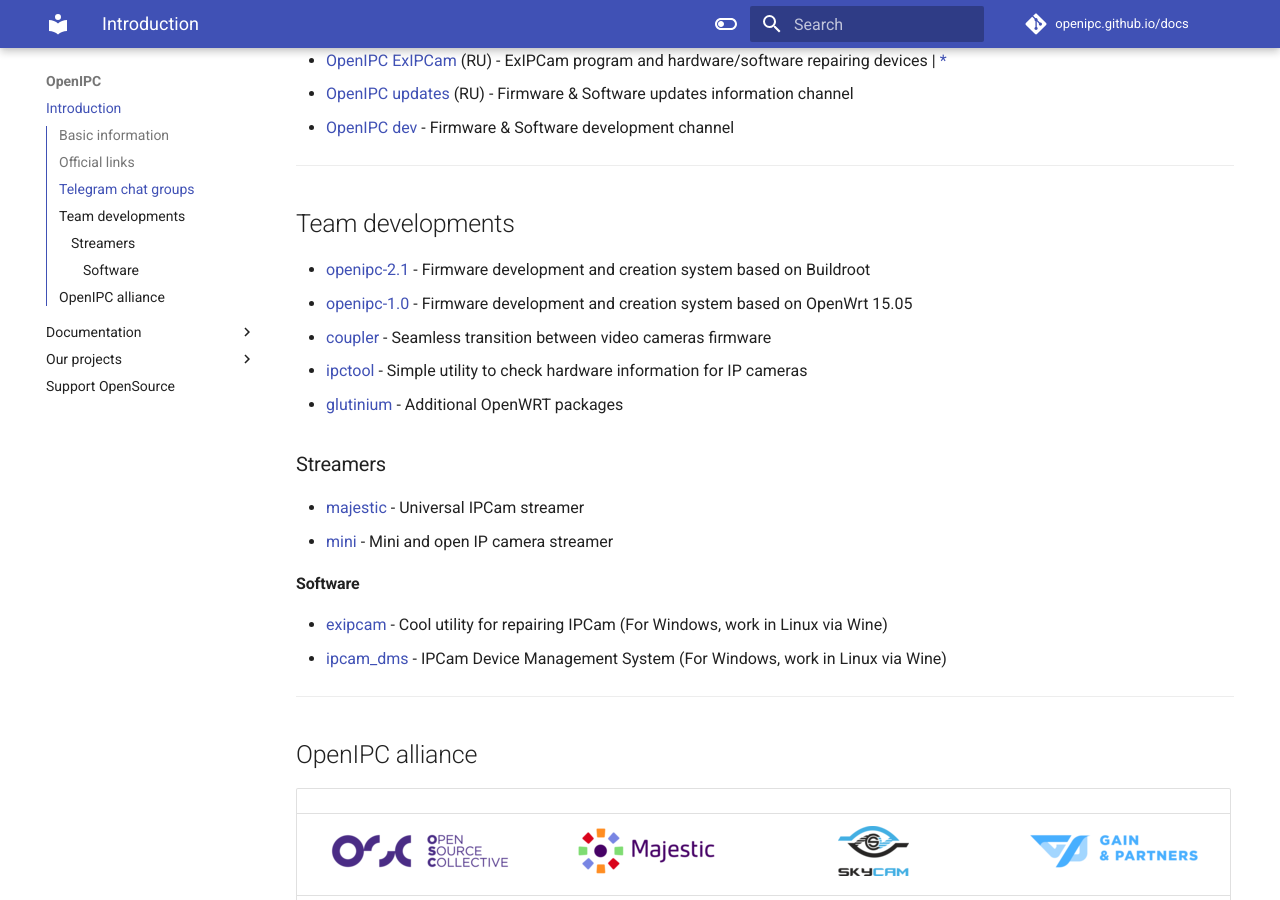
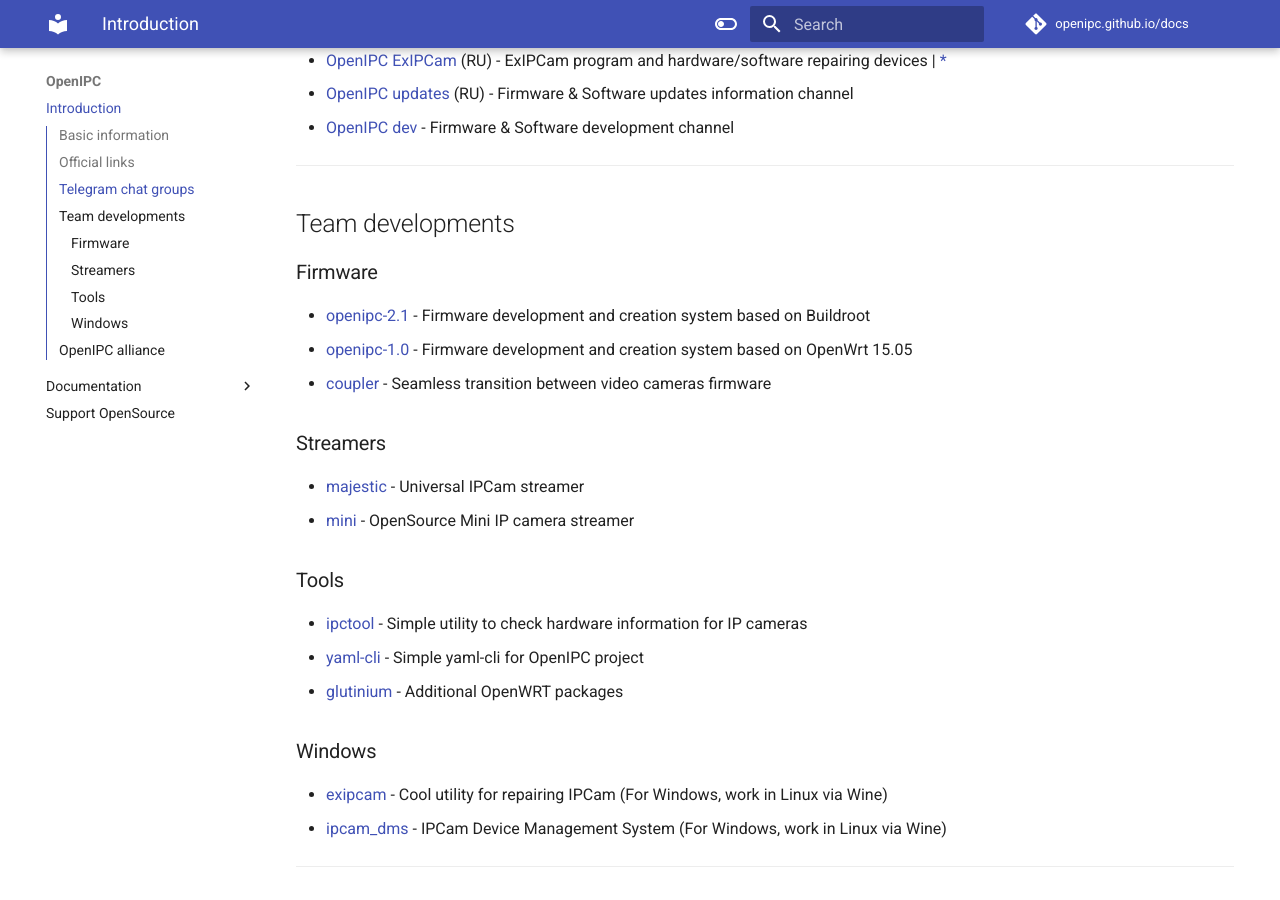
Before and after one commit to OpenIPC/openipc.github.io, an MkDocs documentation site: the page built from docs/index.md, in a window 1280 px wide and 900 px high, scrolled down 1350 px. Built offline with MkDocs 1.6.1 and Material for MkDocs 9.7.7, drawn with Linux system fonts in a browser that asks for light colours; comment, search, counter and statistics services are not loaded.

Commit message:
Update docs

```diff
--- a/docs/index.md
+++ b/docs/index.md
@@ -54,18 +54,24 @@
 
 ## Team developments
 
-* [openipc-2.1](https://openipc.github.io/openipc-2.1) - Firmware development and creation system based on Buildroot
+### Firmware
+
+* [openipc-2.1](https://openipc.github.io/firmware) - Firmware development and creation system based on Buildroot
 * [openipc-1.0](https://github.com/OpenIPC/chaos_calmer) - Firmware development and creation system based on OpenWrt 15.05
 * [coupler](https://github.com/OpenIPC/coupler) - Seamless transition between video cameras firmware
-* [ipctool](https://openipc.github.io/ipctool) - Simple utility to check hardware information for IP cameras
-* [glutinium](https://github.com/ZigFisher/Glutinium) - Additional OpenWRT packages
 
 ### Streamers
 
 * [majestic](https://github.com/OpenIPC/majestic_issues/issues) - Universal IPCam streamer
-* [mini](https://github.com/OpenIPC/mini) - Mini and open IP camera streamer
+* [mini](https://github.com/OpenIPC/mini) - OpenSource Mini IP camera streamer
 
-#### Software
+### Tools
+
+* [ipctool](https://openipc.github.io/ipctool) - Simple utility to check hardware information for IP cameras
+* [yaml-cli](https://github.com/OpenIPC/yaml-cli) - Simple yaml-cli for OpenIPC project
+* [glutinium](https://github.com/ZigFisher/Glutinium) - Additional OpenWRT packages
+
+### Windows
 
 * [exipcam](http://team.openipc.org/exipcam) - Cool utility for repairing IPCam (For Windows, work in Linux via Wine)
 * [ipcam_dms](http://team.openipc.org/ipcam_dms) - IPCam Device Management System (For Windows, work in Linux via Wine)
--- a/mkdocs.yml
+++ b/mkdocs.yml
@@ -81,13 +81,6 @@
     - "OpenIPC 2.1 (Buildroot)": manual/openipc-2.1.md
     - "OpenIPC 1.0 (OpenWrt)": manual/openipc-1.0.md
     - "Switcam HS303 (ru)": manual/device_hs303.md
-  - "Our projects":
-    - "Firmware":
-      - "OpenIPC 2.1 (Buildroot)": https://github.com/OpenIPC/openipc-2.1
-      - "OpenIPC 1.0 (OpenWrt)": https://github.com/OpenIPC/chaos_calmer
-    - "Utilities":
-      - "ipctool": https://github.com/OpenIPC/ipctool
-      - "yaml-cli": https://github.com/OpenIPC/yaml-cli
   - "Support OpenSource": sponsor.md
 #  - Language support:
 #    - "English": /
```
